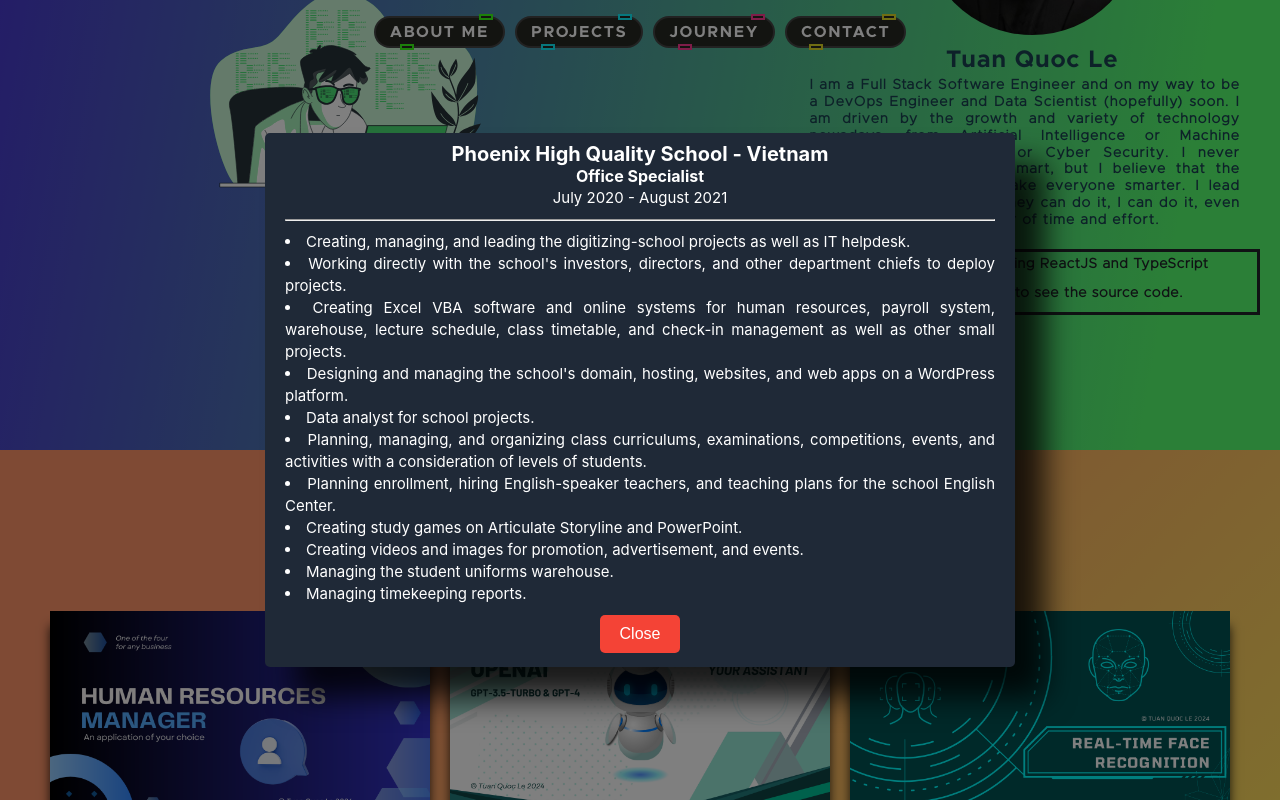
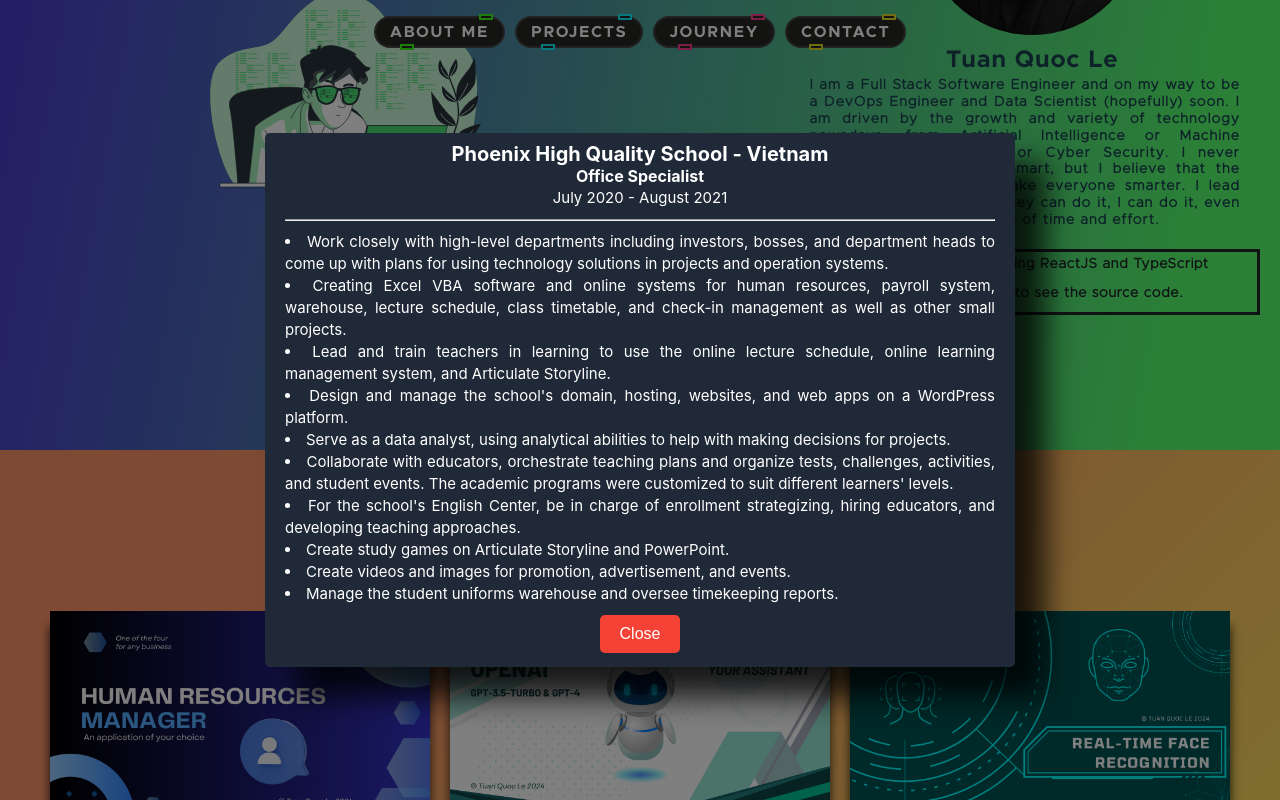
Before and after one commit to hudsonletuan/portfolio, a React (Create React App) app: page / in a window 1280 px wide. Both pictures are taken after a click on the element "Phoenix High Quality School". Built offline with nearby package versions, Linux system fonts and the light colour scheme.

Commit message:
update details

```diff
--- a/src/Journey.tsx
+++ b/src/Journey.tsx
@@ -36,17 +36,16 @@ const Journey: React.FC = () => {
                 <p style={{textAlign: 'center', marginBottom: '10px'}}>July 2020 - August 2021</p>
                 <hr />
                 <div style={{marginTop: '10px', textAlign: 'justify', lineHeight: '24px'}}>
-                    <li>Creating, managing, and leading the digitizing-school projects as well as IT helpdesk.</li>
-                    <li>Working directly with the school's investors, directors, and other department chiefs to deploy projects.</li>
+                    <li>Work closely with high-level departments including­ investors, bosses, and department heads to come up with plans for using technology solutions in projects and operation systems.</li>
                     <li>Creating Excel VBA software and online systems for human resources, payroll system, warehouse, lecture schedule, class timetable, and check-in management as well as other small projects.</li>
-                    <li>Designing and managing the school's domain, hosting, websites, and web apps on a WordPress platform.</li>
-                    <li>Data analyst for school projects.</li>
-                    <li>Planning, managing, and organizing class curriculums, examinations, competitions, events, and activities with a consideration of levels of students.</li>
-                    <li>Planning enrollment, hiring English-speaker teachers, and teaching plans for the school English Center.</li>
-                    <li>Creating study games on Articulate Storyline and PowerPoint.</li>
-                    <li>Creating videos and images for promotion, advertisement, and events.</li>
-                    <li>Managing the student uniforms warehouse.</li>
-                    <li>Managing timekeeping reports.</li>
+                    <li>Lead and train teachers in learning to use the online lecture schedule, online learning management system, and Articulate Storyline.</li>
+                    <li>Design and manage the school's domain, hosting, websites, and web apps on a WordPress platform.</li>
+                    <li>Serve as a data analyst, using analytical abilities to help with making decisions for projects.</li>
+                    <li>Collaborate with educators, orchestrate teaching plans and organize tests, challenges, activities, and student events. The academic programs were customized to suit different learners' levels.</li>
+                    <li>For the school's English Center, be in charge of enrollment strategizing, hiring educators, and developing teaching approaches.</li>
+                    <li>Create study games on Articulate Storyline and PowerPoint.</li>
+                    <li>Create videos and images for promotion, advertisement, and events.</li>
+                    <li>Manage the student uniforms warehouse and oversee timekeeping reports.</li>
                 </div>
             </>
         )
```
